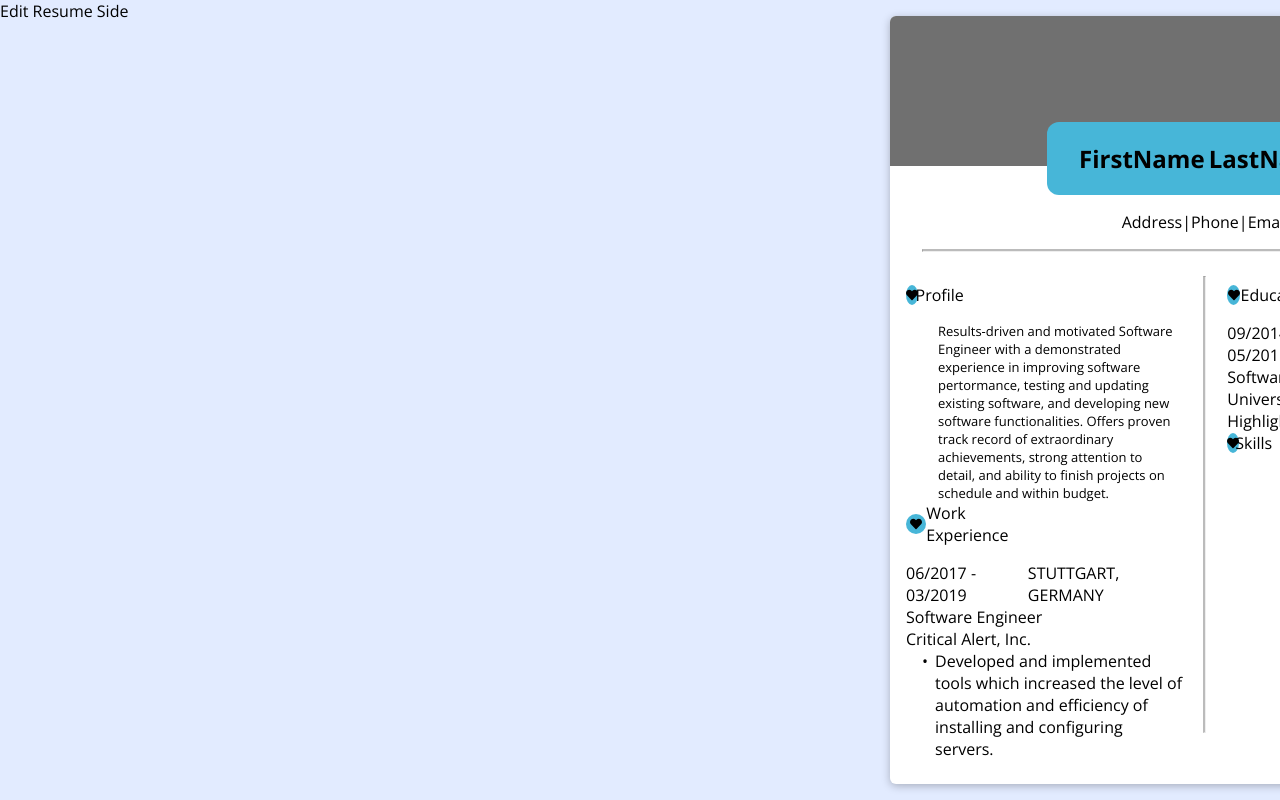
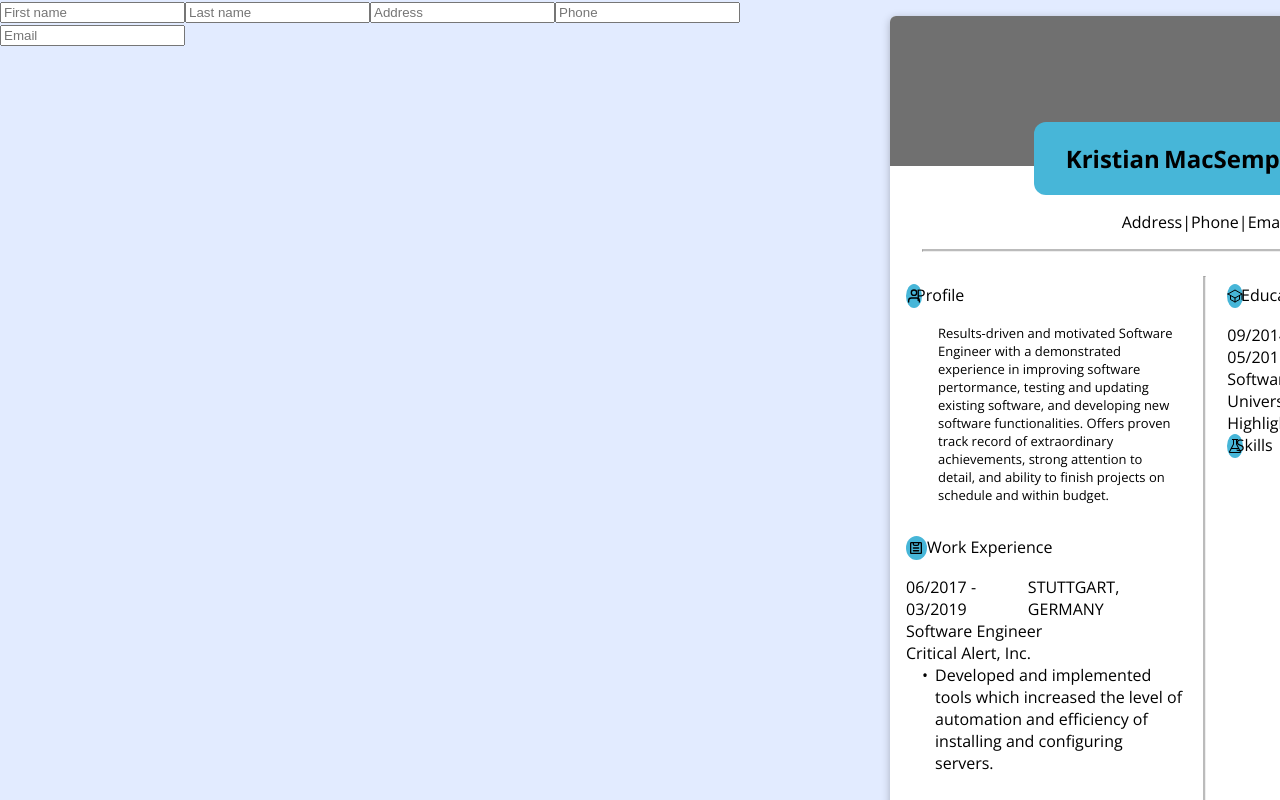
Before and after one commit to K-Mac-Sempreezy/CV, a React (Create React App) app: page / in a window 1280 px wide. Shown: the top 800 px of the page. Built offline with nearby package versions, Linux system fonts and the light colour scheme.

Commit message:
icons setup

```diff
--- /dev/null
+++ b/src/components/UIElements/icons/education-icon.js
@@ -0,0 +1,8 @@
+import React from 'react';
+import { IoSchoolOutline } from 'react-icons/io5';
+
+const EducationIcon = () => {
+  return <IoSchoolOutline/>
+};
+
+export default EducationIcon;
--- /dev/null
+++ b/src/components/UIElements/icons/experience-icon.js
@@ -0,0 +1,9 @@
+import React from 'react';
+import { CgClipboard } from 'react-icons/cg';
+
+
+const ExperienceIcon = () => {
+  return <CgClipboard/>
+};
+
+export default ExperienceIcon;
--- a/src/components/UIElements/icons/icon.css
+++ b/src/components/UIElements/icons/icon.css
@@ -13,8 +13,8 @@
   align-items: center;
   background: rgb(71, 182, 216);
   border-radius: 50%;
-  width: 20px;
-  height: 20px;
+  width: 24px;
+  height: 24px;
 }
 
 .icon__shape {
--- a/src/components/UIElements/icons/icon.js
+++ b/src/components/UIElements/icons/icon.js
@@ -1,13 +1,30 @@
 import React from 'react';
-import { FaHeart } from 'react-icons/fa';
 
+import UserIcon from './user-icon';
+import SkillsIcon from './skills-icon';
+import EducationIcon from './education-icon';
+import ExperienceIcon from './experience-icon';
 import './icon.css';
 
 const Icon = props => {
+  const iconType = () => {
+    switch (props.icon) {
+      case 'profile':
+        return <UserIcon />;
+      case 'experience':
+        return <ExperienceIcon />
+      case 'skills':
+        return <SkillsIcon />
+      case 'education':
+        return <EducationIcon />
+        default:
+    }
+  };
+
   return (
     <i className='icon' icon={props.icon}>
       <div className='icon__circle'>
-        <FaHeart className='icon__shape' />
+        {iconType()}
       </div>
     </i>
   );
--- /dev/null
+++ b/src/components/UIElements/icons/skills-icon.js
@@ -0,0 +1,8 @@
+import React from 'react';
+import { VscBeaker } from 'react-icons/vsc';
+
+const SkillsIcon = () => {
+  return <VscBeaker />;
+};
+
+export default SkillsIcon;
--- /dev/null
+++ b/src/components/UIElements/icons/user-icon.js
@@ -0,0 +1,8 @@
+import React from 'react';
+import { FiUser } from 'react-icons/fi';
+
+const UserIcon = () => {
+  return <FiUser/>
+};
+
+export default UserIcon;
--- a/src/components/edit/edit-resume.js
+++ b/src/components/edit/edit-resume.js
@@ -3,7 +3,17 @@ import React from 'react';
 import './edit-resume.css';
 
 const EditResume = props => {
-  return <div className='edit'>{props.children}</div>;
+  return (
+    <div className='edit'>
+      <form>
+        <input type='text' placeholder='First name' />
+        <input type='text' placeholder='Last name' />
+        <input type='text' placeholder='Address' />
+        <input type='text' placeholder='Phone' />
+        <input type='email' placeholder='Email' />
+      </form>
+    </div>
+  );
 };
 
 export default EditResume;
--- a/src/components/visual/profile.css
+++ b/src/components/visual/profile.css
@@ -1,4 +1,4 @@
 .profile {
   font-size: small;
-  margin-left: 2rem;
+  margin: 0 0 2rem 2rem;
 }
--- a/src/components/visual/show-resume.css
+++ b/src/components/visual/show-resume.css
@@ -27,7 +27,7 @@
 
 .show__info {
   width: 100%;
-  height: 100%;
+  min-height: 100%;
   display: grid;
   grid-template-columns: 49fr 2fr 49fr;
 }
@@ -35,8 +35,5 @@
 .show__info-left,
 .show__info-right {
   margin: 1rem;
+  height: 650px;
 }
-
-.show__profile-text {
-  margin-left: 2rem;
-}
--- a/src/components/visual/show-resume.js
+++ b/src/components/visual/show-resume.js
@@ -17,14 +17,13 @@ const ShowResume = props => {
   return (
     <main className='show'>
       <div className='show__top'></div>
-      <Applicant firstName={'FirstName'} lastName={'LastName'}/>
+      <Applicant firstName={'Kristian'} lastName={'MacSempreezy'} />
       <Contact address={'Address'} phone={'Phone'} email={'Email'} />
       <hr className='divider__horz' />
       <section className='show__info'>
         <div className='show__info-left'>
           <SectionHeading icon={'profile'} section={'Profile'} />
           <Profile text={DUMMY_PROFILE} />
-          <div className='show__experience'>
           <SectionHeading
             icon={'experience'}
             section={'Work Experience'}
@@ -36,7 +35,6 @@ const ShowResume = props => {
             name={'Critical Alert, Inc.'}
             text={DUMMY_EXPERIENCE}
           />
-          </div>
         </div>
         <hr className='divider__vert' />
         <div className='show__info-right'>
```
Lines whose indentation alone changed are shown as unchanged.
